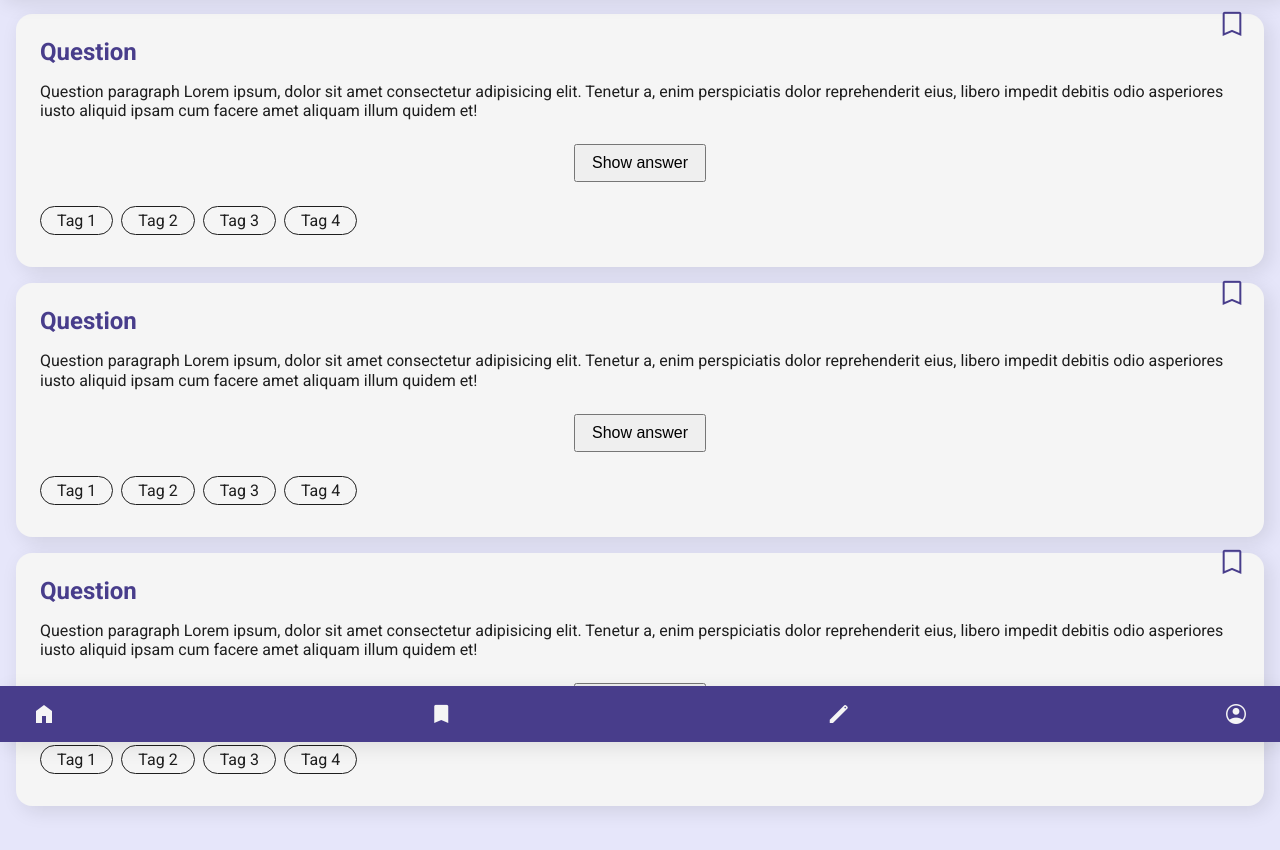
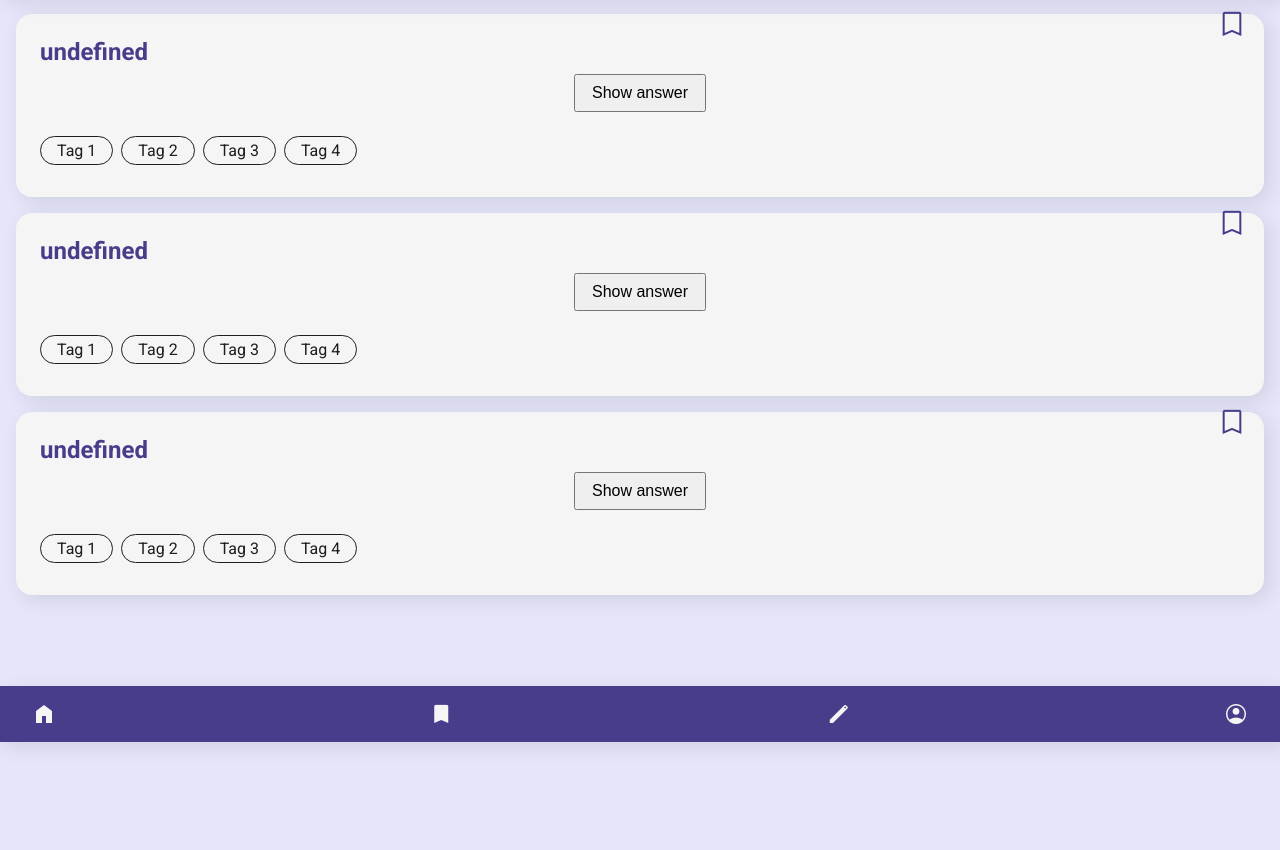
Before and after one commit to magdalenakierat/quiz-app, a website with bundled scripts: page index.html in a window 1280 px wide. Shown: the part 58-908 px from the top of the page. After the commit the page ends 800 px from the top, so only its background shows below. Built offline with nearby package versions, Linux system fonts and the light colour scheme.

Commit message:
first try adding questions array

```diff
--- a/index.html
+++ b/index.html
@@ -18,13 +18,7 @@
           <button data-js="bookmark" class="material-symbols-outlined">
             bookmark
           </button>
-          <h2>Question</h2>
-          <p class="question">
-            Question paragraph Lorem ipsum, dolor sit amet consectetur
-            adipisicing elit. Tenetur a, enim perspiciatis dolor reprehenderit
-            eius, libero impedit debitis odio asperiores iusto aliquid ipsam cum
-            facere amet aliquam illum quidem et!
-          </p>
+          <h2 data-js="question">Question</h2>
           <button data-js="answer-button" class="button">Show answer</button>
           <p data-js="answer" class="hidden">
             Answer paragraph Lorem ipsum, dolor sit amet consectetur adipisicing
@@ -43,13 +37,7 @@
           <button data-js="bookmark" class="material-symbols-outlined">
             bookmark
           </button>
-          <h2>Question</h2>
-          <p class="question">
-            Question paragraph Lorem ipsum, dolor sit amet consectetur
-            adipisicing elit. Tenetur a, enim perspiciatis dolor reprehenderit
-            eius, libero impedit debitis odio asperiores iusto aliquid ipsam cum
-            facere amet aliquam illum quidem et!
-          </p>
+          <h2 data-js="question">Question</h2>
           <button data-js="answer-button" class="button">Show answer</button>
           <p data-js="answer" class="hidden">
             Answer paragraph Lorem ipsum, dolor sit amet consectetur adipisicing
@@ -68,13 +56,7 @@
           <button data-js="bookmark" class="material-symbols-outlined">
             bookmark
           </button>
-          <h2>Question</h2>
-          <p class="question">
-            Question paragraph Lorem ipsum, dolor sit amet consectetur
-            adipisicing elit. Tenetur a, enim perspiciatis dolor reprehenderit
-            eius, libero impedit debitis odio asperiores iusto aliquid ipsam cum
-            facere amet aliquam illum quidem et!
-          </p>
+          <h2 data-js="question">Question</h2>
           <button data-js="answer-button" class="button">Show answer</button>
           <p data-js="answer" class="hidden">
             Answer paragraph Lorem ipsum, dolor sit amet consectetur adipisicing
@@ -99,13 +81,8 @@
           >
             bookmark
           </button>
-          <h2>Question</h2>
-          <p class="question">
-            Question paragraph Lorem ipsum, dolor sit amet consectetur
-            adipisicing elit. Tenetur a, enim perspiciatis dolor reprehenderit
-            eius, libero impedit debitis odio asperiores iusto aliquid ipsam cum
-            facere amet aliquam illum quidem et!
-          </p>
+          <h2 data-js="question">Question</h2>
+
           <button data-js="answer-button" class="button">Show answer</button>
           <p data-js="answer" class="hidden">
             Answer paragraph Lorem ipsum, dolor sit amet consectetur adipisicing
@@ -127,13 +104,7 @@
           >
             bookmark
           </button>
-          <h2>Question</h2>
-          <p class="question">
-            Question paragraph Lorem ipsum, dolor sit amet consectetur
-            adipisicing elit. Tenetur a, enim perspiciatis dolor reprehenderit
-            eius, libero impedit debitis odio asperiores iusto aliquid ipsam cum
-            facere amet aliquam illum quidem et!
-          </p>
+          <h2 data-js="question">Question</h2>
           <button data-js="answer-button" class="button">Show answer</button>
           <p data-js="answer" class="hidden">
             Answer paragraph Lorem ipsum, dolor sit amet consectetur adipisicing
--- a/index.js
+++ b/index.js
@@ -1,7 +1,10 @@
 import { toggleAnswer } from './js/answer.js';
 import { toggleBookmark } from './js/bookmark.js';
 import { navigation } from './js/navigation.js';
+import { questionCards } from './js/questions.js';
+
 
 toggleAnswer();
 toggleBookmark();
 navigation();
+questionCards();
--- /dev/null
+++ b/js/questions.js
@@ -0,0 +1,33 @@
+function questionCards() {
+const cards = [
+    {
+      id: '1',
+      isBookmarked: false,
+      question: 'Question Number 1?',
+      answer: 'Answer Number 1.',
+      tags: ['tag-x', 'tag-y', 'tag-z']
+    },
+    {
+      id: '2',
+      isBookmarked: false,
+      question: 'Question Number 2?',
+      answer: 'Answer Number 2.',
+      tags: ['tag-x', 'tag-y', 'tag-z']
+    },
+    {
+      id: '3',
+      isBookmarked: true,
+      question: 'Question Number 3?',
+      answer: 'Answer Number 3.',
+      tags: ['tag-a', 'tag-b', 'tag-c']
+    }
+  ]
+
+  const questions = document.querySelectorAll('[data-js=question]');
+
+  questions.forEach((question) => {
+      question.innerText = cards.question;
+  });
+}
+
+  export { questionCards };
--- a/style/base.css
+++ b/style/base.css
@@ -17,6 +17,7 @@ main {
   padding: 0 1rem;
   position: absolute;
   top: 3.5rem;
+  width: 100%;
 }
 
 h2 {
```
